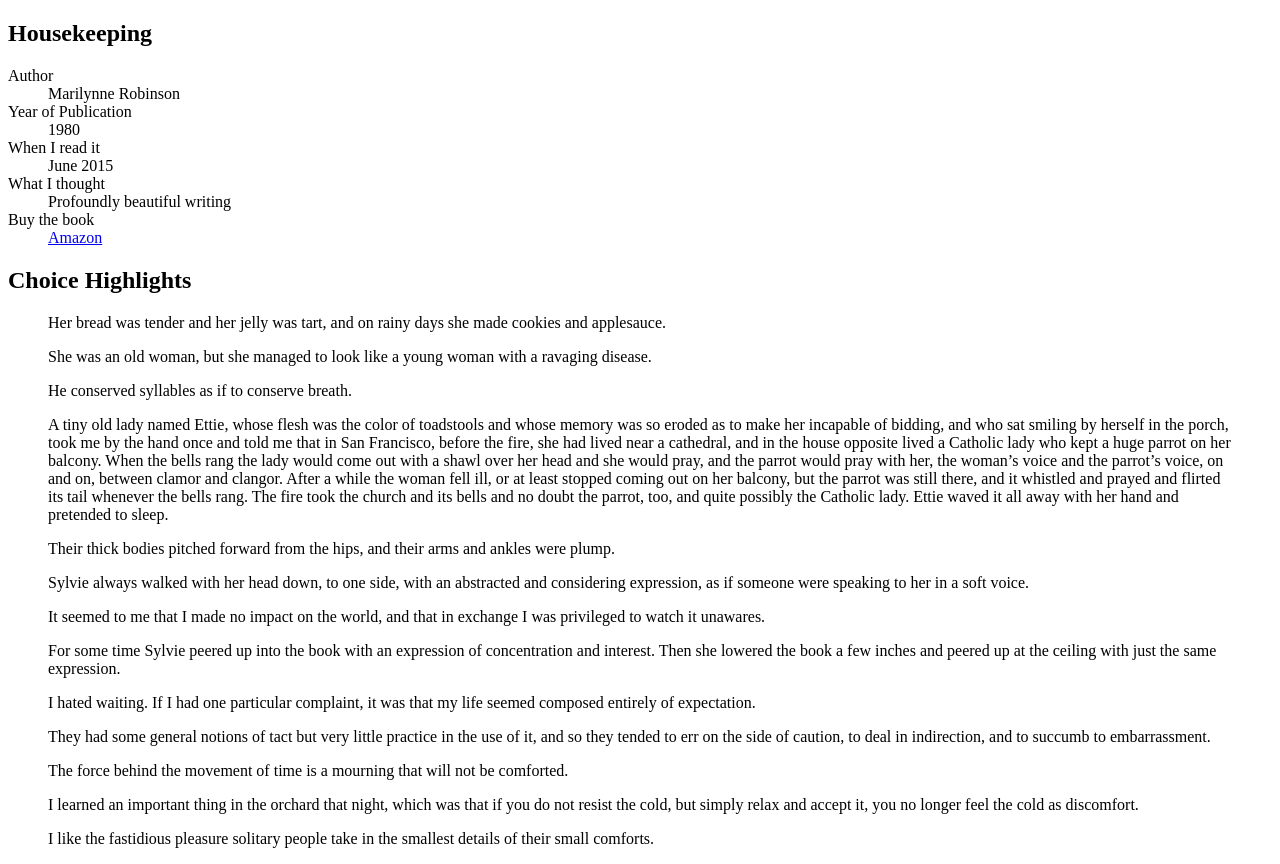
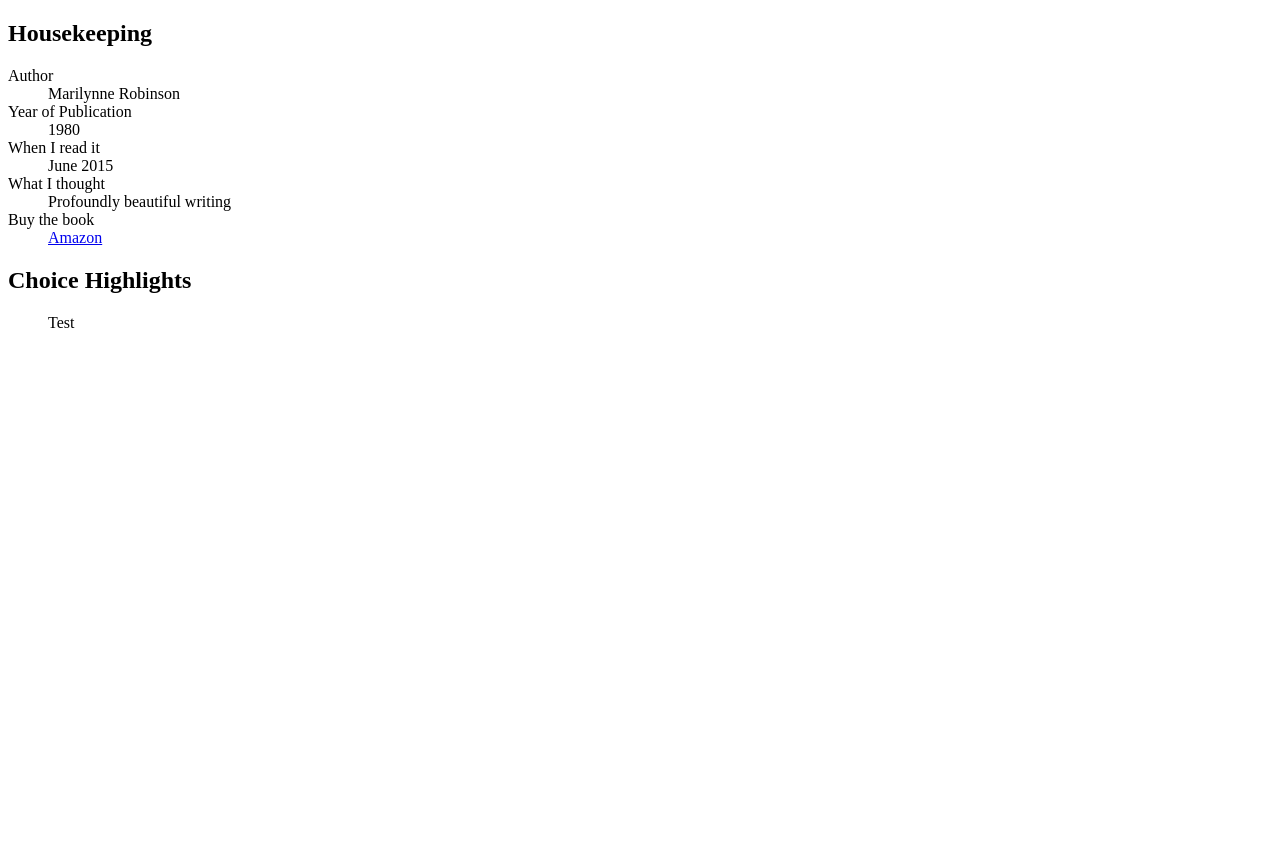
Before and after one commit to nadavspi/nadav.is-v2, a Gatsby site: page /reading/housekeeping in a window 1280 px wide. After the commit the page ends 800 px from the top, so only its background shows below. Built offline with nearby package versions, Linux system fonts and the light colour scheme; Gatsby itself is replaced by a stand-in of ours.

Commit message:
Deal with highlights

```diff
--- a/src/pages/reading/housekeeping.markdown
+++ b/src/pages/reading/housekeeping.markdown
@@ -9,17 +9,5 @@ link: http://www.amazon.com/dp/0312424094
 cover: housekeeping.jpg
 date: 2015-07-06
 highlights:
-    - "Her bread was tender and her jelly was tart, and on rainy days she made cookies and applesauce."
-    - "She was an old woman, but she managed to look like a young woman with a ravaging disease."
-    - "He conserved syllables as if to conserve breath."
-    - "A tiny old lady named Ettie, whose flesh was the color of toadstools and whose memory was so eroded as to make her incapable of bidding, and who sat smiling by herself in the porch, took me by the hand once and told me that in San Francisco, before the fire, she had lived near a cathedral, and in the house opposite lived a Catholic lady who kept a huge parrot on her balcony. When the bells rang the lady would come out with a shawl over her head and she would pray, and the parrot would pray with her, the woman’s voice and the parrot’s voice, on and on, between clamor and clangor. After a while the woman fell ill, or at least stopped coming out on her balcony, but the parrot was still there, and it whistled and prayed and flirted its tail whenever the bells rang. The fire took the church and its bells and no doubt the parrot, too, and quite possibly the Catholic lady. Ettie waved it all away with her hand and pretended to sleep."
-    - "Their thick bodies pitched forward from the hips, and their arms and ankles were plump."
-    - "Sylvie always walked with her head down, to one side, with an abstracted and considering expression, as if someone were speaking to her in a soft voice."
-    - "It seemed to me that I made no impact on the world, and that in exchange I was privileged to watch it unawares."
-    - "For some time Sylvie peered up into the book with an expression of concentration and interest. Then she lowered the book a few inches and peered up at the ceiling with just the same expression."
-    - "I hated waiting. If I had one particular complaint, it was that my life seemed composed entirely of expectation."
-    - "They had some general notions of tact but very little practice in the use of it, and so they tended to err on the side of caution, to deal in indirection, and to succumb to embarrassment."
-    - "The force behind the movement of time is a mourning that will not be comforted."
-    - "I learned an important thing in the orchard that night, which was that if you do not resist the cold, but simply relax and accept it, you no longer feel the cold as discomfort."
-    - "I like the fastidious pleasure solitary people take in the smallest details of their small comforts."
+  - text: "Test"
 ---
--- a/src/pages/reading/naked.md
+++ b/src/pages/reading/naked.md
@@ -9,5 +9,5 @@ link: http://www.amazon.com/dp/0316777730
 cover: naked.jpg
 date: 2010-12-28
 highlights:
-- "Every now and then someone will offer some little bit of information that suddenly changes everything. I asked how many cats they had, and Roberta pulled out a pencil and notepad."
+  - text: "Every now and then someone will offer some little bit of information that suddenly changes everything. I asked how many cats they had, and Roberta pulled out a pencil and notepad."
 ---
--- a/src/pages/reading/test.md
+++ b/src/pages/reading/test.md
@@ -1,10 +1,11 @@
 ---
 date: '2018-05-19'
 title: Test
-publication: '2002'
+publication: 2003
+type: book
 rating: Amazing
 link: amazon.com
 highlights:
-  - highlight: highlight 1
-  - highlight: highlight 2
+  - text: 2highlight:w
+  - text: highlight 2
 ---
--- a/src/templates/book.js
+++ b/src/templates/book.js
@@ -33,7 +33,7 @@ const Highlights = ({ highlights }) => (
   <article>
     <h2>Choice Highlights</h2>
     {highlights.map(highlight => (
-      <blockquote key={highlight.substring(0, 15)}>{highlight}</blockquote>
+      <blockquote key={highlight.text.substring(0, 10)}>{highlight.text}</blockquote>
     ))}
   </article>
 );
@@ -49,7 +49,9 @@ export const query = graphql`
         reading
         rating
         link
-        highlights
+        highlights {
+          text
+        }
       }
     }
   }
--- a/static/admin/config.yml
+++ b/static/admin/config.yml
@@ -25,5 +25,5 @@ collections:
         widget: list
         required: false
         fields:
-          - { name: highlight, label: Highlight, widget: text }
+          - { name: text, label: Text, widget: text }
       - { name: body, label: Body, widget: markdown, required: false }
```
